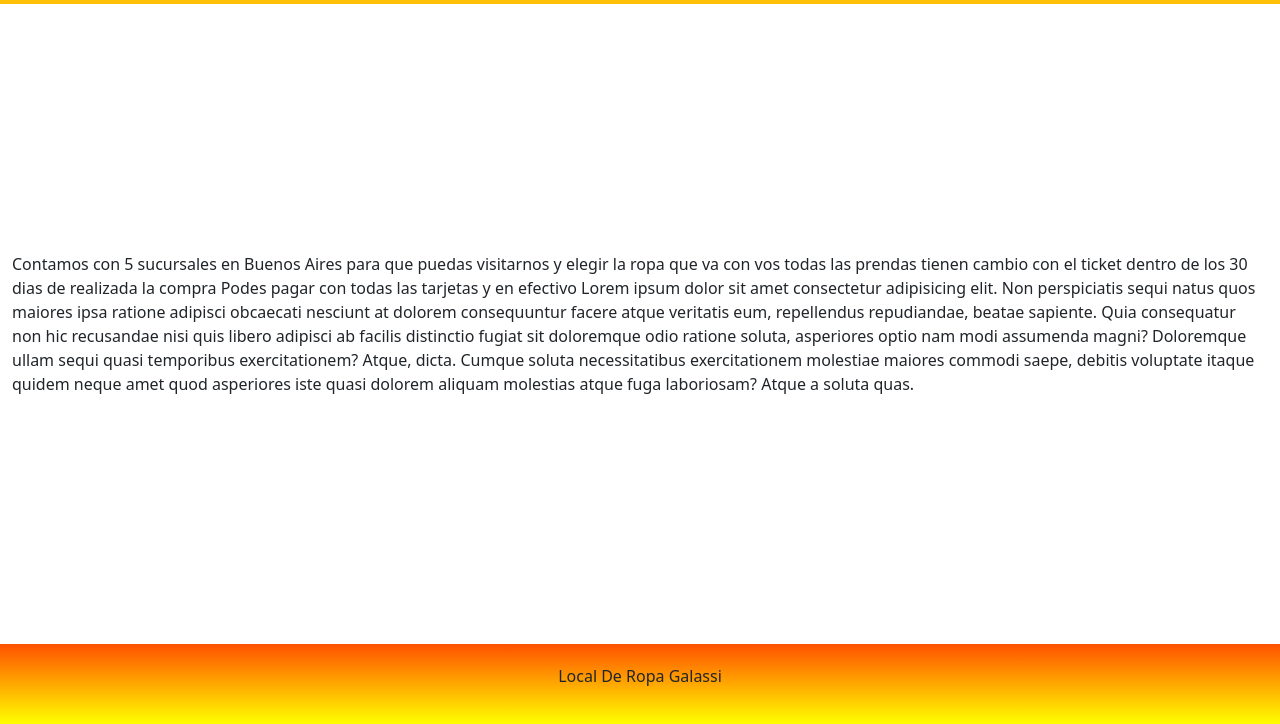
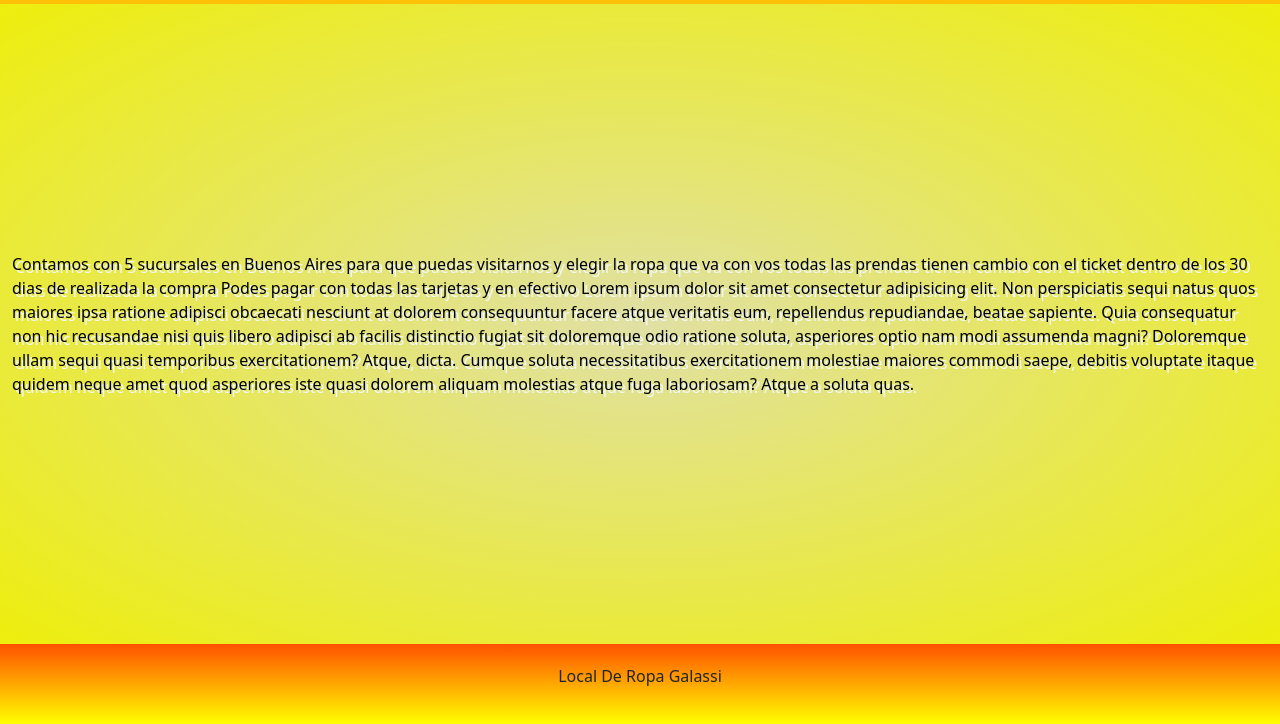
Before and after one commit to FavioGalassi/bootstrap, a plain HTML site: page paginas/informacion.html in a window 1280 px wide. Shown: the part 76-800 px from the top of the page. Drawn offline with nearby package versions, Linux system fonts and the light colour scheme.

Commit message:
segunda entrega

```diff
--- a/estilos/css.css
+++ b/estilos/css.css
@@ -5,12 +5,33 @@
 
 #main{
     height:  80vh;
+    background-image: radial-gradient(rgb(224, 224, 165), rgb(238, 238, 13));
 }
 
 #footer{
     height: 10vh;
      background-image:linear-gradient(rgb(255, 81, 0), yellow);
 }
+
+.card{
+  transform-style: preserve-3d;
+}
+
+.card:hover{
+  transform: scale(1.1);
+}
+
+
+
+
+
+.texto {
+
+  color: #000000;
+  text-shadow:  3px 3px #f1f7f6;
+
+}
+
 
 footer p{
 
@@ -40,13 +61,29 @@ footer p{
 // No media query for `xs` since this is the default in Bootstrap*/
 
  /*// Small devices (landscape phones, 576px and up)  */
-@media (min-width: 576px) {  }
+@media (min-width: 576px) {
+  .texto {
+    font-size: .5em;
+
+  }
+  }
 
 /*// Medium devices (tablets, 768px and up) */
-@media (min-width: 768px) {  }
+@media (min-width: 768px) {
+  .texto {
+    font-size: 1em;
+
+  }
+  }
 
 /*// Large devices (desktops, 992px and up) */
-@media (min-width: 992px) {  }
+@media (min-width: 992px) {
+  .texto {
+    font-size: 1em;
 
+  }
 /*// X-Large devices (large desktops, 1200px and up) */
-@media (min-width: 1200px) {  }
+@media (min-width: 1200px) {
+
+
+  } }
--- a/paginas/informacion.html
+++ b/paginas/informacion.html
@@ -36,7 +36,7 @@
 
     <main class="container-fluid bg-danger.bg-gradient">
          <div class="row d-flex align-items-center" id="main">
-            <span class="margen">
+            <span class="texto ">
                 Contamos con 5 sucursales en Buenos Aires para que puedas visitarnos y elegir la ropa que va con vos
                 todas las prendas tienen cambio con el ticket dentro de los 30 dias de realizada la compra
                 Podes pagar con todas las tarjetas y en efectivo
```
Also changed, not shown: index.html (+4 -4 lines), paginas/buscar-por prenda.html (+7 -7 lines).
